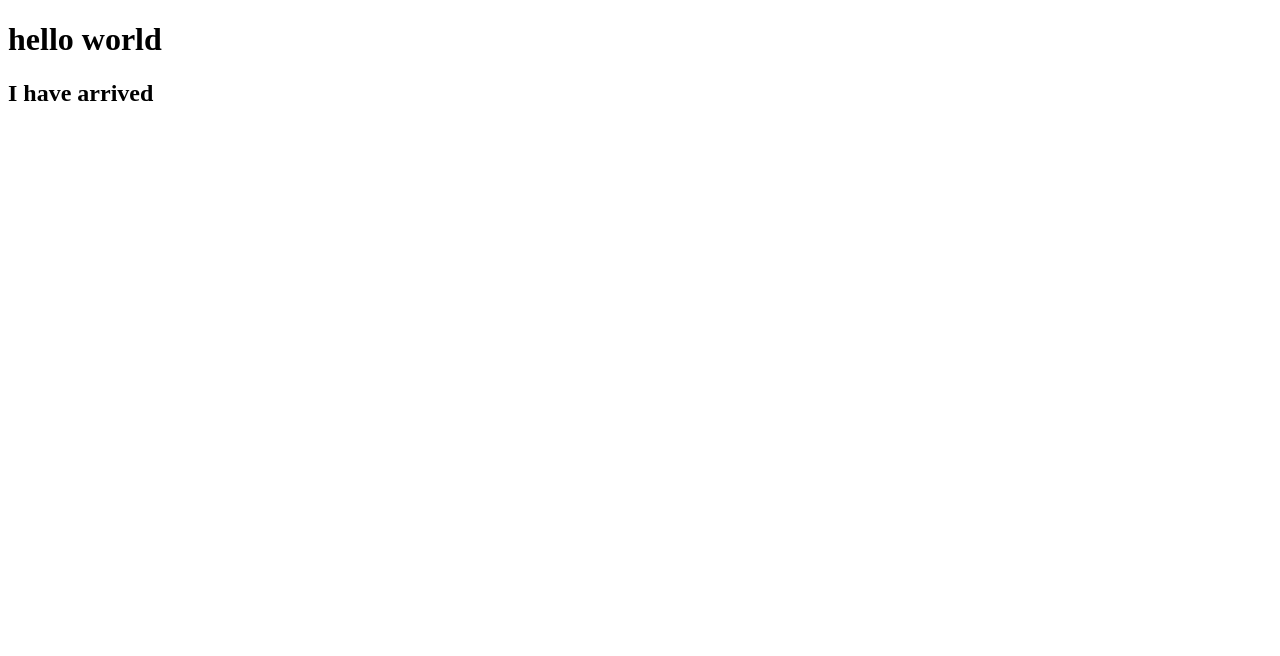
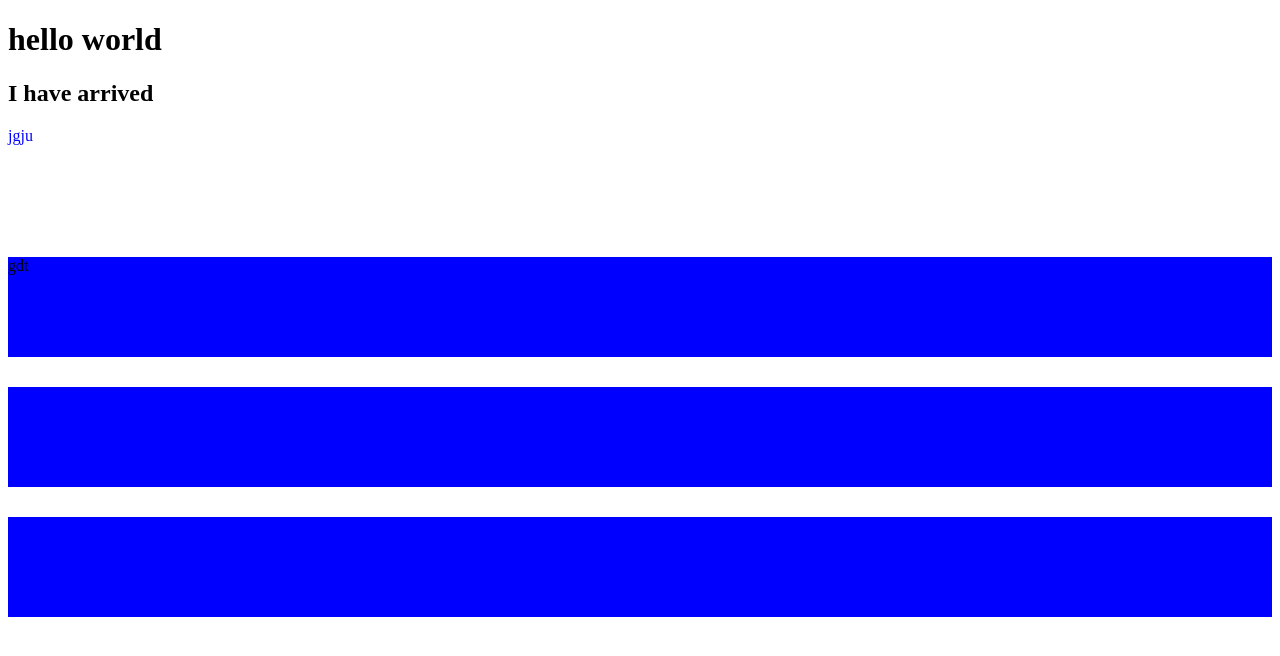
Before and after one commit to shanghujja/host, a plain HTML site: page index.html in a window 1280 px wide. Drawn offline with Linux system fonts and the light colour scheme.

Commit message:
my second code

```diff
--- a/index.html
+++ b/index.html
@@ -5,9 +5,16 @@
     <meta name="viewport" content="width=, initial-scale=1.0">
     <meta http-equiv="X-UA-Compatible" content="ie=edge">
     <title>Document</title>
+    <link rel="stylesheet" href="style.css">
 </head>
 <body>
   <h1>hello  world</h1>
   <h2>I have arrived</h2>
+
+  <div class="style">jgju</div>
+
+  <div class="reach">gdt</div>
+  <div class="reach"></div>
+  <div class="reach"></div>
 </body>
 </html>
--- /dev/null
+++ b/style.css
@@ -0,0 +1,9 @@
+.style{
+    color: blue;
+    height: 100px;
+}
+.reach{
+    background-color: blue;
+    height: 100px;
+    margin-top: 30px
+    }
```
